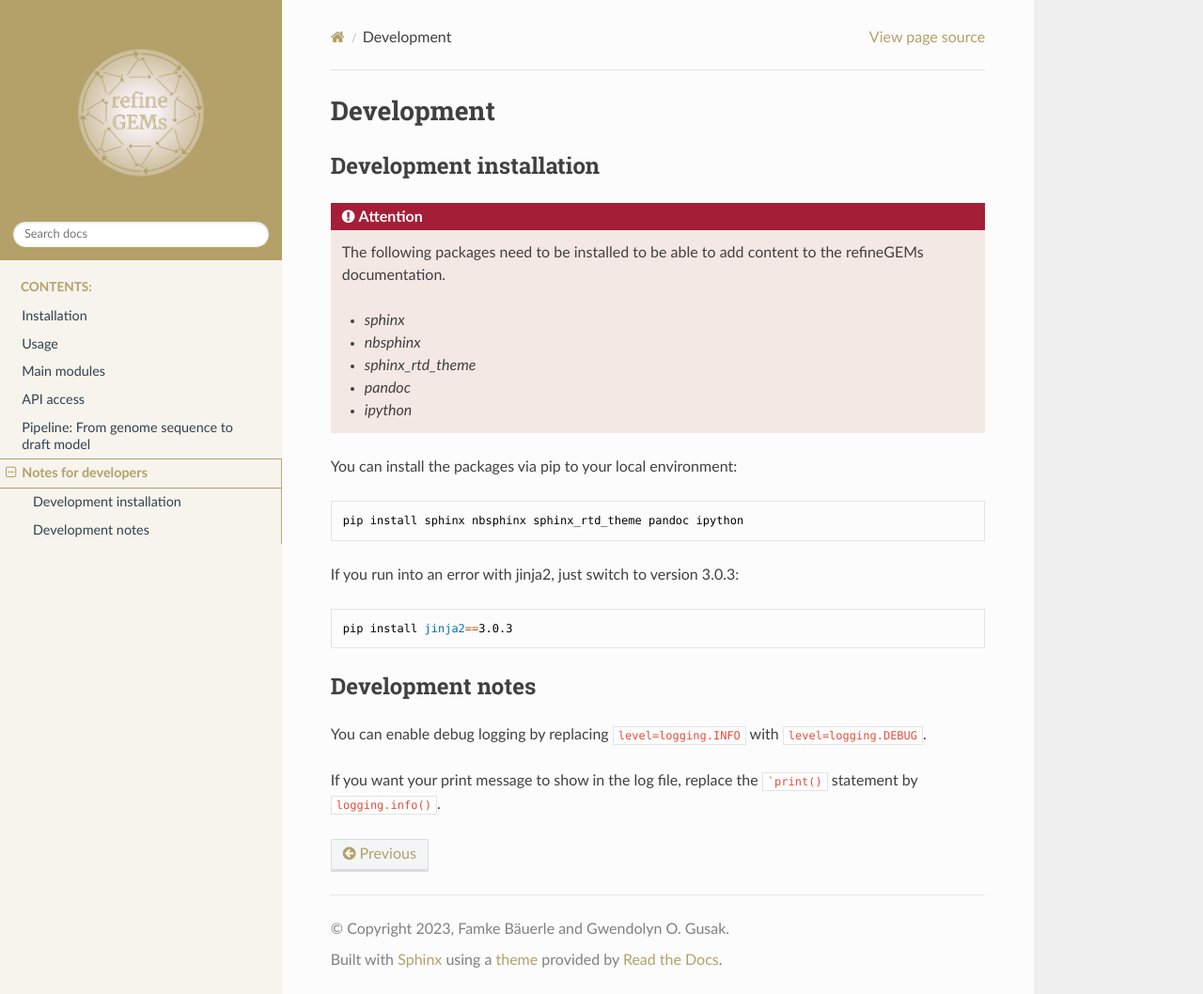
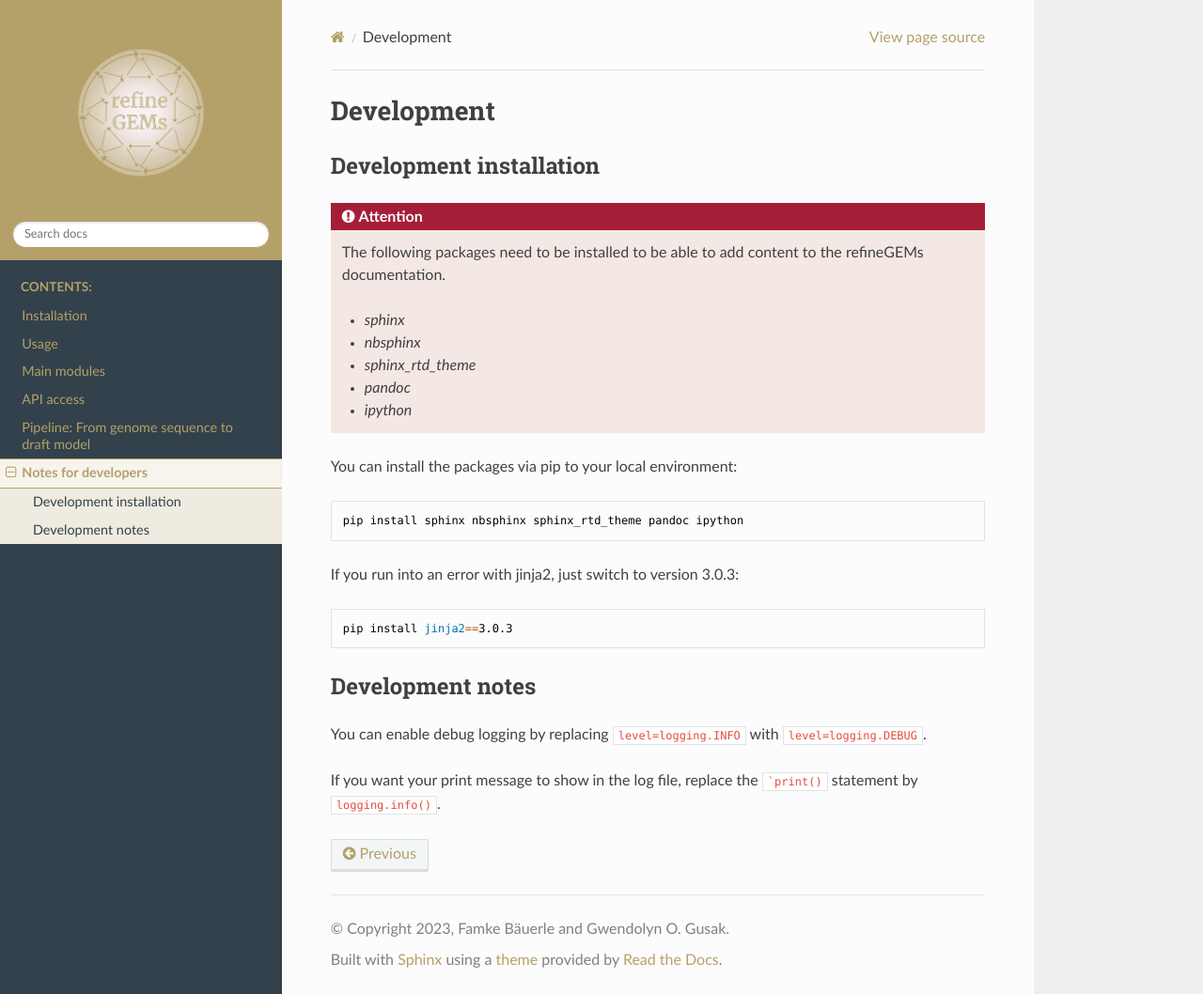
Before and after one commit to draeger-lab/refinegems, a Sphinx documentation site: the page built from docs/source/development.rst, in a window 1280 px wide and 1058 px high. Shown: the whole window at 94% size. Built offline with Sphinx 7.4.7 and the Read the Docs theme 2.0.0, drawn with Linux system fonts in a browser that asks for light colours.

Commit message:
Adjusted overall colour theme in documentation #74

```diff
--- a/docs/source/_static/custom_theme.css
+++ b/docs/source/_static/custom_theme.css
@@ -5,6 +5,7 @@
 .wy-side-nav-search input[type="text"] {
     border-color: #b4a069 !important;
 }
+/* Admonition colouring */
 .rst-content .note, .rst-content .seealso, .rst-content .wy-alert-info.admonition, .rst-content .wy-alert-info.admonition-todo, .rst-content .wy-alert-info.attention, .rst-content .wy-alert-info.caution, .rst-content .wy-alert-info.danger, .rst-content .wy-alert-info.error, .rst-content .wy-alert-info.hint, .rst-content .wy-alert-info.important, .rst-content .wy-alert-info.tip, .rst-content .wy-alert-info.warning, .wy-alert.wy-alert-info {
     background: #edecf2;
 }
@@ -12,10 +13,10 @@
     background: #0069aa;
 }
 .rst-content .admonition-todo, .rst-content .attention, .rst-content .caution, .rst-content .warning, .rst-content .wy-alert-warning.admonition, .rst-content .wy-alert-warning.danger, .rst-content .wy-alert-warning.error, .rst-content .wy-alert-warning.hint, .rst-content .wy-alert-warning.important, .rst-content .wy-alert-warning.note, .rst-content .wy-alert-warning.seealso, .rst-content .wy-alert-warning.tip, .wy-alert.wy-alert-warning {
-    background: #f4e8e5; /*orange: #fbf4df, orange-red: #faede7*/
+    background: #f4e8e5; /* orange: #fbf4df, orange-red: #faede7 */
 }
 .rst-content .admonition-todo .admonition-title, .rst-content .admonition-todo .wy-alert-title, .rst-content .attention .admonition-title, .rst-content .attention .wy-alert-title, .rst-content .caution .admonition-title, .rst-content .caution .wy-alert-title, .rst-content .warning .admonition-title, .rst-content .warning .wy-alert-title, .rst-content .wy-alert-warning.admonition .admonition-title, .rst-content .wy-alert-warning.admonition .wy-alert-title, .rst-content .wy-alert-warning.danger .admonition-title, .rst-content .wy-alert-warning.danger .wy-alert-title, .rst-content .wy-alert-warning.error .admonition-title, .rst-content .wy-alert-warning.error .wy-alert-title, .rst-content .wy-alert-warning.hint .admonition-title, .rst-content .wy-alert-warning.hint .wy-alert-title, .rst-content .wy-alert-warning.important .admonition-title, .rst-content .wy-alert-warning.important .wy-alert-title, .rst-content .wy-alert-warning.note .admonition-title, .rst-content .wy-alert-warning.note .wy-alert-title, .rst-content .wy-alert-warning.seealso .admonition-title, .rst-content .wy-alert-warning.seealso .wy-alert-title, .rst-content .wy-alert-warning.tip .admonition-title, .rst-content .wy-alert-warning.tip .wy-alert-title, .rst-content .wy-alert.wy-alert-warning .admonition-title, .wy-alert.wy-alert-warning .rst-content .admonition-title, .wy-alert.wy-alert-warning .wy-alert-title {
-    background: #a51e37; /*orange: #d29600, orange-red: #c8503c*/
+    background: #a51e37; /* orange: #d29600, orange-red: #c8503c */
 }
 .rst-content .hint, .rst-content .important, .rst-content .tip, .rst-content .wy-alert-success.admonition, .rst-content .wy-alert-success.admonition-todo, .rst-content .wy-alert-success.attention, .rst-content .wy-alert-success.caution, .rst-content .wy-alert-success.danger, .rst-content .wy-alert-success.error, .rst-content .wy-alert-success.note, .rst-content .wy-alert-success.seealso, .rst-content .wy-alert-success.warning, .wy-alert.wy-alert-success {
     background: #f2f6ed;
@@ -28,10 +29,10 @@ a:link {
     color: #b4a069 !important;
 }
 a.reference:visited {
+    color: inherit;
+}
+.wy-nav-content a.reference.internal {
     color: #b4a069 !important;
-}
-.wy-nav-side a.reference.internal:visited {
-    color: #32414b
 }
 /* Function definition headers colouring */
 .sig.sig-object.py {
@@ -47,11 +48,11 @@ a.reference:visited {
     width: 75% !important;
 }
 .wy-nav-side {
-    background: #f7f4ee !important;
-    color: #32414b;
+    background: #32414B !important;
+    color: #b4a069;
 }
 .wy-menu-vertical li.current a {
-    border-right: 1px solid #bba976;
+    border-right: 1px solid #f0ebe0;
   }
 .wy-menu-vertical li.current > a, .wy-menu-vertical li.on a {
     color: #b4a069 !important;
@@ -68,12 +69,16 @@ a.reference:visited {
     border-bottom: 1px solid #b4a069 !important;
     border-top: 1px solid #b4a069 !important;
 }
+.wy-menu-vertical li.toctree-l2.current > a {
+    border-bottom: 1px solid #b4a069 !important;
+    border-top: 1px solid #b4a069 !important;
+}
 .wy-menu-vertical li ul * {
     color: #32414b !important;
-    background: #f7f4ee !important;
+    background: #f0ebe0 !important;
 }
 .wy-menu-vertical a {
-    color: #32414b !important;
+    color: #b4a069 !important;
 }
 .wy-menu-vertical a:hover {
     background: #d2c5a3 !important;
```
